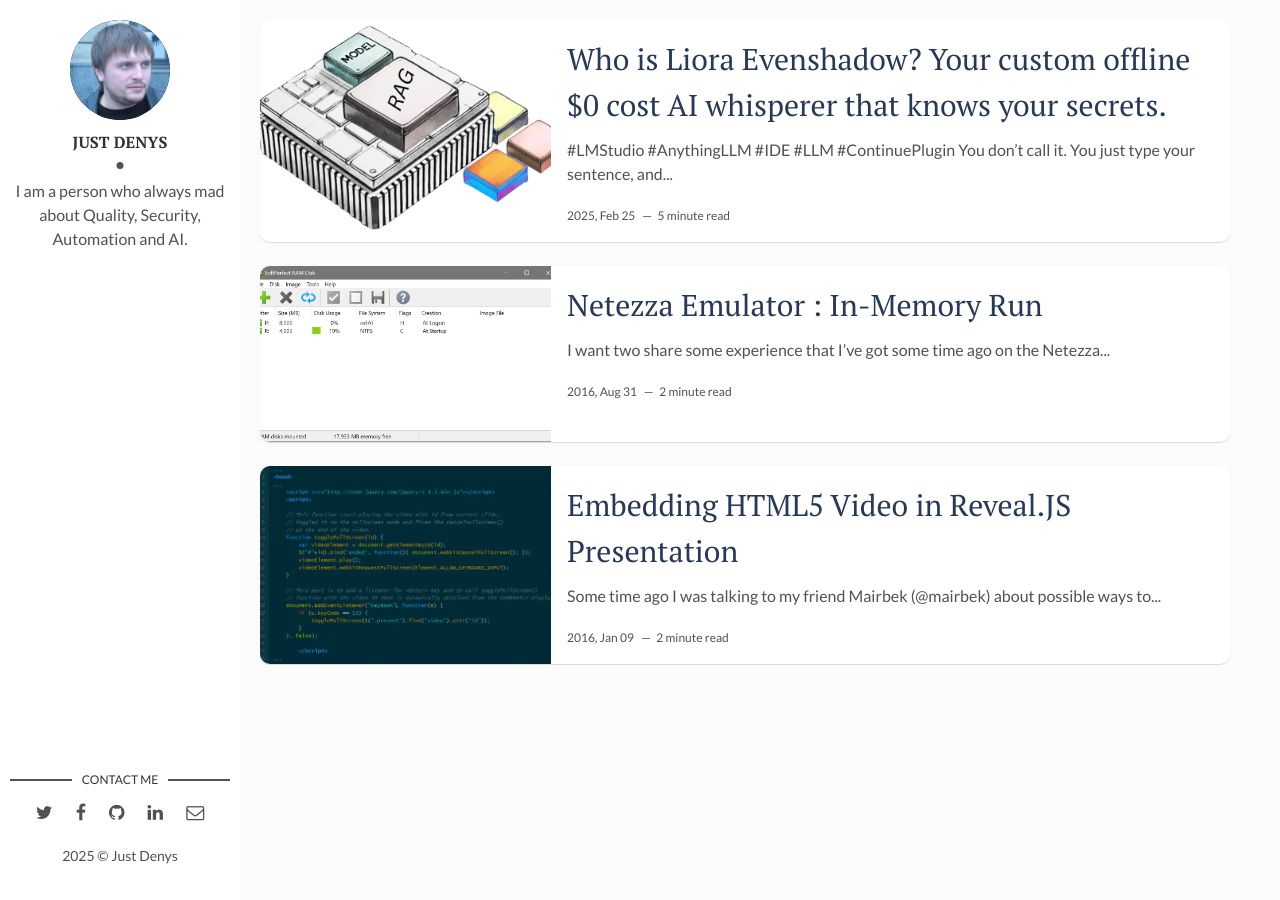
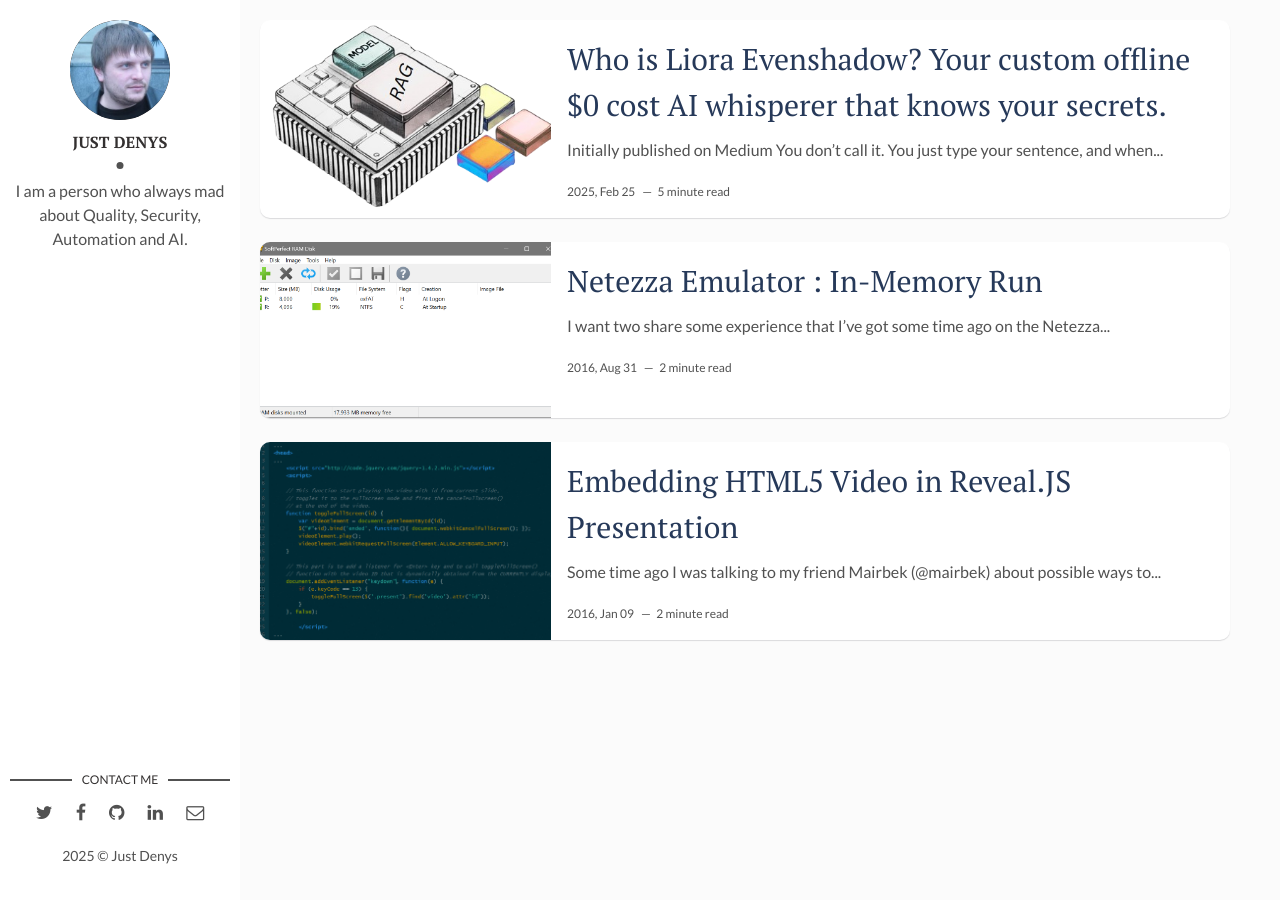
Before and after one commit to 1v1a3x/1v1a3x.github.com, a Jekyll site: the page built from index.html, in a window 1280 px wide. Built offline with Jekyll 4.4.1, drawn with Linux system fonts in a browser that asks for light colours; the list of posts is cut into pages by our own code; some of the changed lines change nothing that is shown.

Commit message:
Small typo change

```diff
--- a/_config.yml
+++ b/_config.yml
@@ -1,8 +1,8 @@
 title: Hello, guys! I'm Denys
 description: > # this means to ignore newlines until "baseurl:"
-  Write an awesome description for your new site here. You can edit this
-  line in _config.yml. It will appear in your document head meta (for
-  Google search results) and in your feed.xml site description.
+  This just a personal blog of a person who is always mad about Quality, Security, Automation and AI.
+  Quiality Management, Assurance, Control, Testing/Processes Automation.
+  DevOps, AIOps, LLMS, Workflows automation.
 permalink: ':title/'
 baseurl: "" # the subpath of your site, e.g. /blog
 url: "" # the base hostname & protocol for your site, e.g. http://example.com
--- a/_posts/2025-02-28-who-is-liora-evenshadow.markdown
+++ b/_posts/2025-02-28-who-is-liora-evenshadow.markdown
@@ -8,7 +8,8 @@
 tags: [LMStudio, AnythingLLM, IDE, LLM, ContinuePlugin]
 ---
 
-#LMStudio #AnythingLLM #IDE #LLM #ContinuePlugin
+Initially published on [*Medium*](https://lmstudio.ai/)
+
 >  **You don’t call it.** You just type your sentence, and when the cursor stops, suddenly, the next line appears by itself, as if someone already knew what you were going to write.
 >  It is here. It is always here. No network. No server. It knows what you need. It knows **only** what it should know — **and it will never tell anyone.**
 
```
